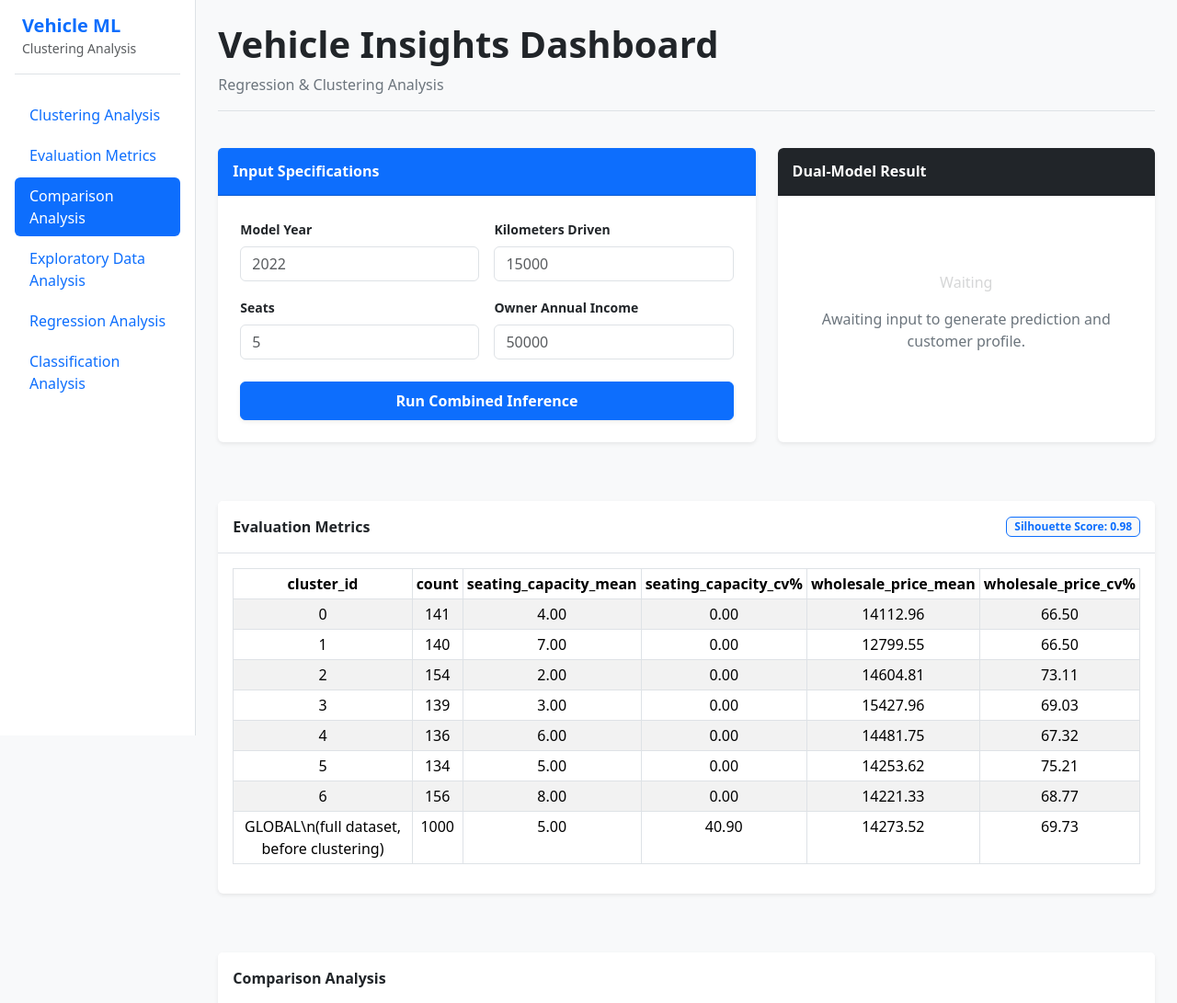
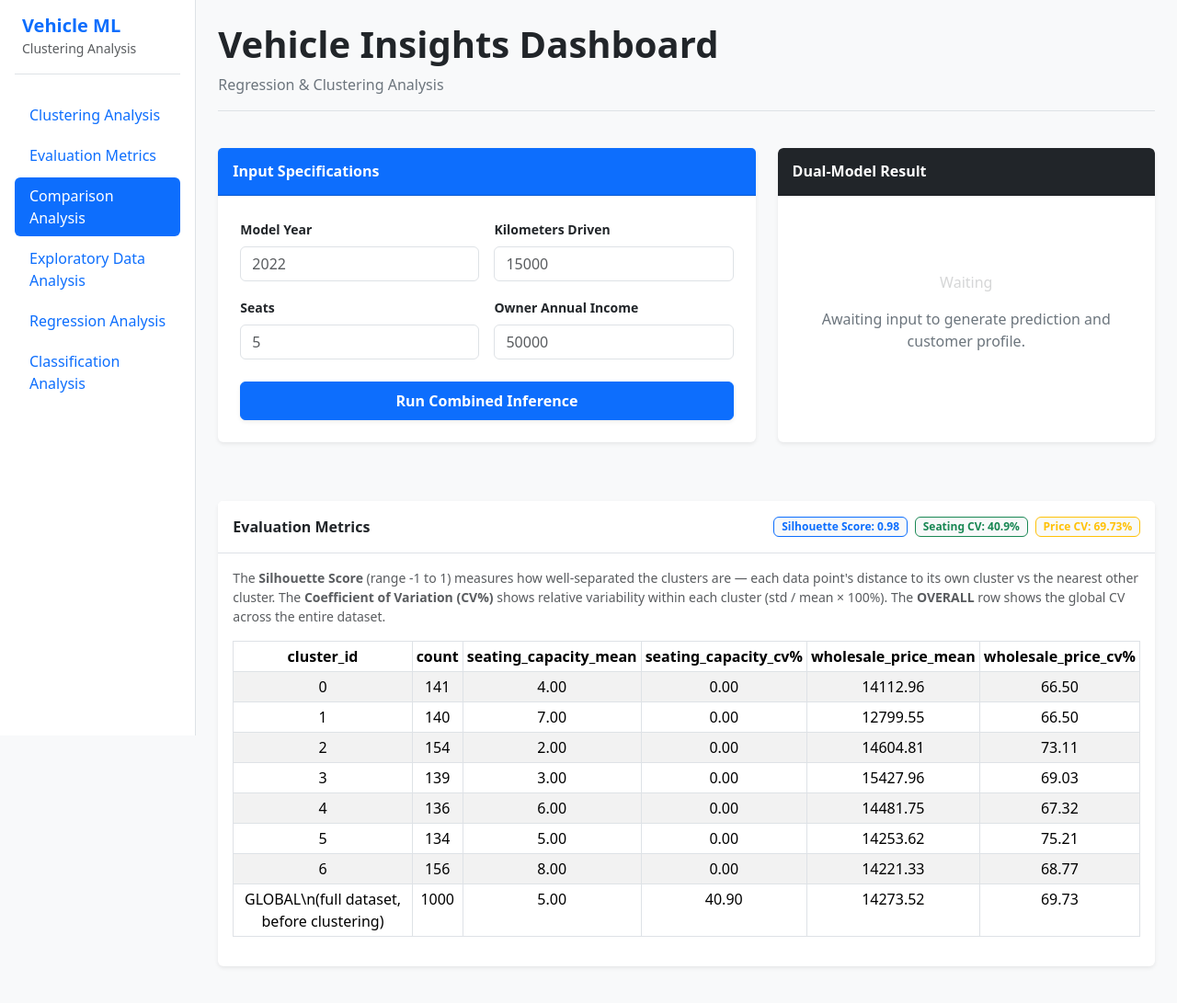
Before and after one commit to k2albert123/vehicles-prediction, a Django app: page /clustering_analysis in a window 1280 px wide. Shown: the top 1091 px of the page at 92% size. Run offline with Django 5.2, Linux system fonts and the light colour scheme.

Commit message:
feat: Add clustering analysis dashboard template with input specifications, dual-model results, evaluation metrics, and comparison analysis.

```diff
--- a/predictor/templates/predictor/clustering_analysis.html
+++ b/predictor/templates/predictor/clustering_analysis.html
@@ -1,40 +1,63 @@
-<!DOCTYPE html>
+<!doctype html>
 <html lang="en">
-
   <head>
-    <meta charset="UTF-8">
-    <meta name="viewport" content="width=device-width, initial-scale=1.0">
+    <meta charset="UTF-8" />
+    <meta name="viewport" content="width=device-width, initial-scale=1.0" />
     <title>Vehicle ML Dashboard</title>
-    <link href="https://cdn.jsdelivr.net/npm/bootstrap@5.3.2/dist/css/bootstrap.min.css" rel="stylesheet">
+    <link
+      href="https://cdn.jsdelivr.net/npm/bootstrap@5.3.2/dist/css/bootstrap.min.css"
+      rel="stylesheet"
+    />
   </head>
 
   <body class="bg-light">
     <div class="container-fluid">
       <div class="row">
-
-            <nav id="sidebarMenu"
-                class="col-md-3 col-lg-2 d-md-block bg-white border-end sticky-top vh-100 overflow-y-auto p-3">
+        <nav
+          id="sidebarMenu"
+          class="col-md-3 col-lg-2 d-md-block bg-white border-end sticky-top vh-100 overflow-y-auto p-3"
+        >
           <div class="mb-4 ps-2 border-bottom pb-3">
             <h5 class="text-primary fw-bold mb-0">Vehicle ML</h5>
             <small class="text-muted">Clustering Analysis</small>
           </div>
           <div id="data_exploration-nav" class="nav nav-pills flex-column">
-                    <a class="nav-link mb-1 active" href="#clustering-analysis">Clustering Analysis</a>
-                    <a class="nav-link mb-1" href="#evaluation-metrics">Evaluation Metrics</a>
-                    <a class="nav-link mb-1" href="#comparison-analysis">Comparison Analysis</a>
-                    <a class="nav-link mb-1" href="{% url 'data_exploration' %}">Exploratory Data Analysis</a>
-                    <a class="nav-link mb-1" href="{% url 'regression_analysis' %}">Regression Analysis</a>
-                    <a class="nav-link mb-1" href="{% url 'classification_analysis' %}">Classification Analysis</a>
+            <a class="nav-link mb-1 active" href="#clustering-analysis"
+              >Clustering Analysis</a
+            >
+            <a class="nav-link mb-1" href="#evaluation-metrics"
+              >Evaluation Metrics</a
+            >
+            <a class="nav-link mb-1" href="#comparison-analysis"
+              >Comparison Analysis</a
+            >
+            <a class="nav-link mb-1" href="{% url 'data_exploration' %}"
+              >Exploratory Data Analysis</a
+            >
+            <a class="nav-link mb-1" href="{% url 'regression_analysis' %}"
+              >Regression Analysis</a
+            >
+            <a class="nav-link mb-1" href="{% url 'classification_analysis' %}"
+              >Classification Analysis</a
+            >
           </div>
         </nav>
 
-            <main class="col-md-9 ms-sm-auto col-lg-10 px-md-4 py-4" data-bs-spy="scroll"
-                data-bs-target="#data_exploration-nav" data-bs-smooth-scroll="true" tabindex="0">
-
-                <header class="mb-4 border-bottom pb-3 d-flex justify-content-between align-items-center">
+        <main
+          class="col-md-9 ms-sm-auto col-lg-10 px-md-4 py-4"
+          data-bs-spy="scroll"
+          data-bs-target="#data_exploration-nav"
+          data-bs-smooth-scroll="true"
+          tabindex="0"
+        >
+          <header
+            class="mb-4 border-bottom pb-3 d-flex justify-content-between align-items-center"
+          >
             <div>
               <h1 class="fw-bold text-dark">Vehicle Insights Dashboard</h1>
-                        <p class="text-secondary mb-0">Regression & Clustering Analysis</p>
+              <p class="text-secondary mb-0">
+                Regression & Clustering Analysis
+              </p>
             </div>
           </header>
 
@@ -50,29 +73,62 @@
                       {% csrf_token %}
                       <div class="row g-3">
                         <div class="col-md-6">
-                                                <label class="form-label fw-semibold small">Model Year</label>
-                                                <input type="number" name="year" class="form-control" placeholder="2022"
-                                                    required>
+                          <label class="form-label fw-semibold small"
+                            >Model Year</label
+                          >
+                          <input
+                            type="number"
+                            name="year"
+                            class="form-control"
+                            placeholder="2022"
+                            required
+                          />
                         </div>
                         <div class="col-md-6">
-                                                <label class="form-label fw-semibold small">Kilometers Driven</label>
-                                                <input type="number" step="any" name="km" class="form-control"
-                                                    placeholder="15000" required>
+                          <label class="form-label fw-semibold small"
+                            >Kilometers Driven</label
+                          >
+                          <input
+                            type="number"
+                            step="any"
+                            name="km"
+                            class="form-control"
+                            placeholder="15000"
+                            required
+                          />
                         </div>
                         <div class="col-md-6">
-                                                <label class="form-label fw-semibold small">Seats</label>
-                                                <input type="number" name="seats" class="form-control" placeholder="5"
-                                                    required>
+                          <label class="form-label fw-semibold small"
+                            >Seats</label
+                          >
+                          <input
+                            type="number"
+                            name="seats"
+                            class="form-control"
+                            placeholder="5"
+                            required
+                          />
                         </div>
                         <div class="col-md-6">
-                                                <label class="form-label fw-semibold small">Owner Annual Income</label>
-                                                <input type="number" step="any" name="income" class="form-control"
-                                                    placeholder="50000" required>
+                          <label class="form-label fw-semibold small"
+                            >Owner Annual Income</label
+                          >
+                          <input
+                            type="number"
+                            step="any"
+                            name="income"
+                            class="form-control"
+                            placeholder="50000"
+                            required
+                          />
                         </div>
                         <div class="col-12 mt-4">
-                                                <button type="submit"
-                                                    class="btn btn-primary w-100 fw-bold py-2 shadow-sm">Run Combined
-                                                    Inference</button>
+                          <button
+                            type="submit"
+                            class="btn btn-primary w-100 fw-bold py-2 shadow-sm"
+                          >
+                            Run Combined Inference
+                          </button>
                         </div>
                       </div>
                     </form>
@@ -80,22 +136,33 @@
                 </div>
               </div>
               <div class="col-lg-5">
-                            <div class="card shadow-sm border-0 h-100 bg-white overflow-hidden">
+                <div
+                  class="card shadow-sm border-0 h-100 bg-white overflow-hidden"
+                >
                   <div class="card-header bg-dark text-white py-3">
                     <h6 class="mb-0 fw-bold">Dual-Model Result</h6>
                   </div>
                   <div
-                                    class="card-body d-flex flex-column align-items-center justify-content-center text-center p-4">
+                    class="card-body d-flex flex-column align-items-center justify-content-center text-center p-4"
+                  >
                     {% if price %}
                     <div class="mb-4">
-                                        <small class="text-muted text-uppercase fw-bold ls-wide">Estimated Value</small>
-                                        <h2 class="display-4 fw-bold text-primary mb-0">${{ price|floatformat:2 }}</h2>
+                      <small class="text-muted text-uppercase fw-bold ls-wide"
+                        >Estimated Value</small
+                      >
+                      <h2 class="display-4 fw-bold text-primary mb-0">
+                        ${{ price|floatformat:2 }}
+                      </h2>
                     </div>
-                                    <hr class="w-75 my-3 opacity-10">
+                    <hr class="w-75 my-3 opacity-10" />
                     <div class="mt-2">
-                                        <small class="text-muted text-uppercase fw-bold ls-wide">Client Cluster</small>
+                      <small class="text-muted text-uppercase fw-bold ls-wide"
+                        >Client Cluster</small
+                      >
                       <div class="mt-2">
-                                            <span class="badge rounded-pill bg-success px-4 py-2 fs-6">
+                        <span
+                          class="badge rounded-pill bg-success px-4 py-2 fs-6"
+                        >
                           {{ prediction|safe }}
                         </span>
                       </div>
@@ -104,7 +171,8 @@
                     <div class="py-5">
                       <div class="text-muted mb-3 opacity-25">Waiting</div>
                       <p class="text-secondary">
-                                            Awaiting input to generate prediction and customer profile.
+                        Awaiting input to generate prediction and customer
+                        profile.
                       </p>
                     </div>
                     {% endif %}
@@ -117,13 +185,37 @@
           <section id="evaluation-metrics" class="mb-5 pt-3">
             <div class="card shadow-sm border-0">
               <div
-                            class="card-header bg-white border-bottom py-3 d-flex justify-content-between align-items-center">
+                class="card-header bg-white border-bottom py-3 d-flex justify-content-between align-items-center flex-wrap gap-2"
+              >
                 <span class="fw-bold text-dark">Evaluation Metrics</span>
-                            <span class="badge bg-light text-primary border border-primary">
+                <div class="d-flex gap-2 flex-wrap">
+                  <span
+                    class="badge bg-light text-primary border border-primary"
+                  >
                     Silhouette Score: {{ evaluations.silhouette|safe }}
                   </span>
+                  <span
+                    class="badge bg-light text-success border border-success"
+                  >
+                    Seating CV: {{ evaluations.overall_cv_seating|safe }}%
+                  </span>
+                  <span
+                    class="badge bg-light text-warning border border-warning"
+                  >
+                    Price CV: {{ evaluations.overall_cv_price|safe }}%
+                  </span>
+                </div>
               </div>
               <div class="card-body">
+                <p class="text-muted small mb-3">
+                  The <strong>Silhouette Score</strong> (range -1 to 1) measures
+                  how well-separated the clusters are — each data point's
+                  distance to its own cluster vs the nearest other cluster. The
+                  <strong>Coefficient of Variation (CV%)</strong> shows relative
+                  variability within each cluster (std / mean × 100%). The
+                  <b>OVERALL</b> row shows the global CV across the entire
+                  dataset.
+                </p>
                 <div class="table-responsive">
                   {{ evaluations.summary|safe }}
                 </div>
@@ -143,11 +235,9 @@
               </div>
             </div>
           </section>
-
         </main>
       </div>
     </div>
     <script src="https://cdn.jsdelivr.net/npm/bootstrap@5.3.2/dist/js/bootstrap.bundle.min.js"></script>
   </body>
-
 </html>
```
Lines whose indentation alone changed are shown as unchanged.
